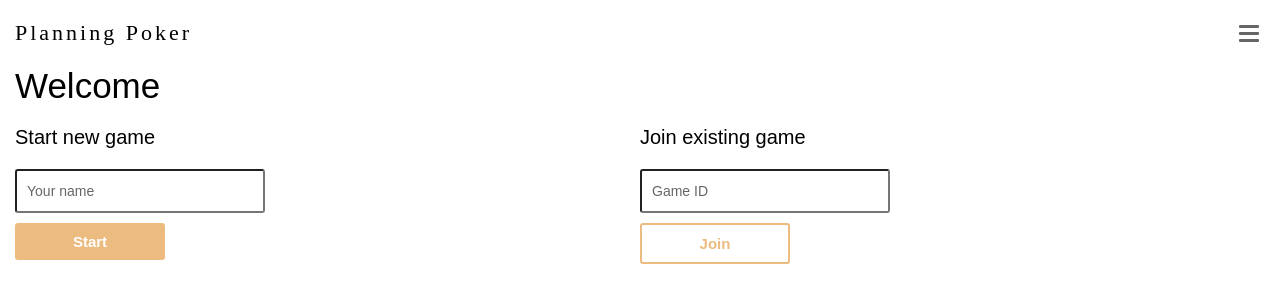
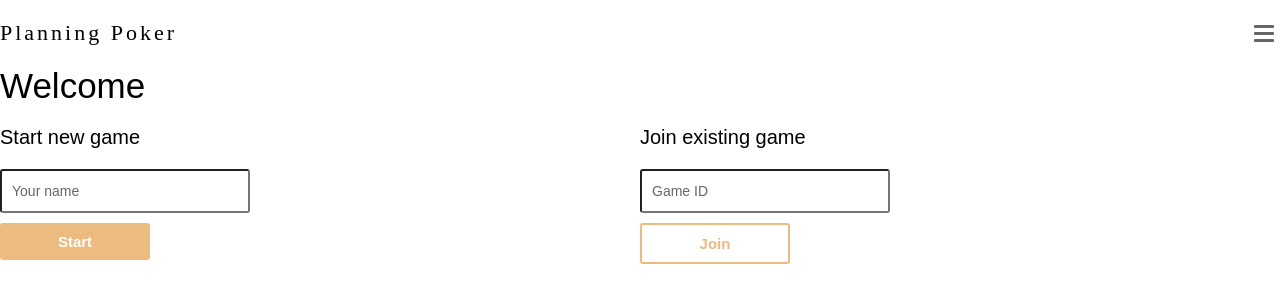
Before and after one commit to Dmytro-Morsch/planning-poker, a React (Vite) app in the folder frontend/: page / in a window 1280 px wide. Shown: the top 302 px of the page. Built offline with nearby package versions, Linux system fonts and the light colour scheme; a web font is replaced by a local one.

Commit message:
Refactor: remove root route and MainLayout

```diff
--- a/frontend/src/App.jsx
+++ b/frontend/src/App.jsx
@@ -1,6 +1,6 @@
 import {BrowserRouter, Route, Routes} from "react-router-dom";
 
-import {Game, Home, MainLayout, PageNotFound} from './components';
+import {Game, Home, PageNotFound} from './components';
 
 import './App.css';
 import './reset.css';
@@ -9,10 +9,8 @@ function App() {
     return (
         <BrowserRouter>
             <Routes>
-                <Route path="/" element={<MainLayout/>}>
-                    <Route path="/" element={<Home/>}/>
-                    <Route path="/game/:gameId" element={<Game/>}/>
-                </Route>
+                <Route path="/" element={<Home/>}/>
+                <Route path="/game/:gameId" element={<Game/>}/>
                 <Route path="*" element={<PageNotFound/>}/>
             </Routes>
         </BrowserRouter>
--- a/frontend/src/components/Game/Game.jsx
+++ b/frontend/src/components/Game/Game.jsx
@@ -2,6 +2,7 @@ import {useEffect, useState} from "react";
 import {useParams} from "react-router-dom";
 
 import {Deck, JoinGame} from "../";
+import {Header} from "../index.js";
 import api from "../../api.js";
 
 import './Game.css';
@@ -70,6 +71,7 @@ function Game() {
 
     return (
         <>
+            <Header/>
             {error && (
                 <div className="error-block">{error}</div>
             )}
--- a/frontend/src/components/Home/Home.jsx
+++ b/frontend/src/components/Home/Home.jsx
@@ -2,6 +2,7 @@ import {useState} from "react";
 import {useNavigate} from "react-router-dom";
 import api from "../../api.js";
 import './Home.css';
+import {Header} from "../index.js";
 import useLocalStorage from "../../hooks/useLocalStorage.js";
 
 function Home() {
@@ -33,7 +34,8 @@ function Home() {
     }
 
     return (
-        <div>
+        <>
+            <Header/>
             <h1 className="h1">Welcome</h1>
 
             <div className="home-block-container">
@@ -60,7 +62,7 @@ function Home() {
                     </form>
                 </div>
             </div>
-        </div>
+        </>
     );
 }
 
--- a/frontend/src/components/MainLayout/MainLayout.css
+++ /dev/null
@@ -1,3 +0,0 @@
-.main-block {
-    margin: 0 1.5rem;
-}
--- a/frontend/src/components/MainLayout/MainLayout.jsx
+++ /dev/null
@@ -1,17 +0,0 @@
-import {Header} from "../index.js";
-import {Outlet} from "react-router-dom";
-
-import './MainLayout.css';
-
-function MainLayout() {
-    return (
-        <div className="main-block">
-            <Header/>
-            <div>
-                <Outlet/>
-            </div>
-        </div>
-    );
-}
-
-export default MainLayout;
--- a/frontend/src/components/index.js
+++ b/frontend/src/components/index.js
@@ -5,7 +5,6 @@ import Deck from "./Deck/Deck.jsx";
 import Card from "./Card/Card.jsx";
 import Header from "./Header/Header.jsx";
 import ShareLinkPopup from "./ShareLinkPopup/ShareLinkPopup.jsx";
-import MainLayout from "./MainLayout/MainLayout.jsx";
 import PageNotFound from "./PageNotFound/PageNotFound.jsx";
 
 export {
@@ -15,7 +14,6 @@ export {
     Deck,
     Card,
     Header,
-    MainLayout,
     ShareLinkPopup,
     PageNotFound
 };
```
